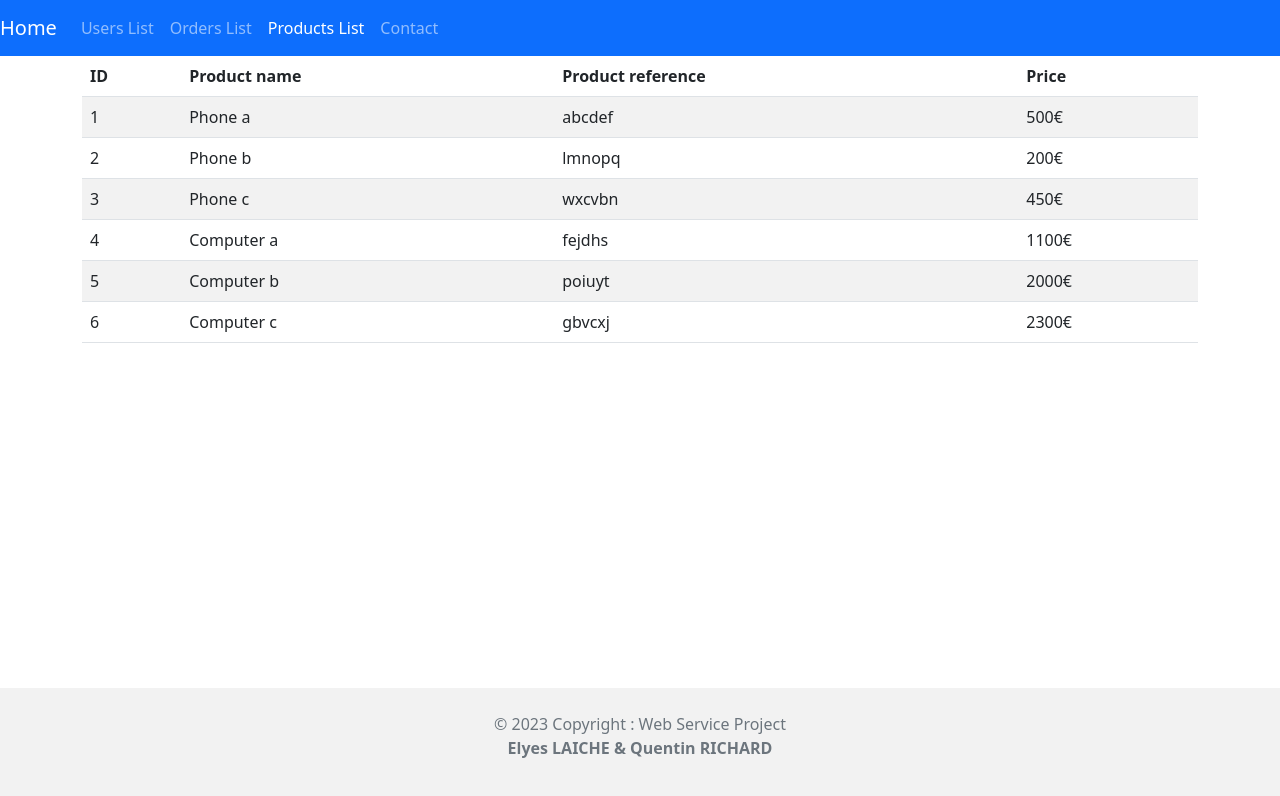
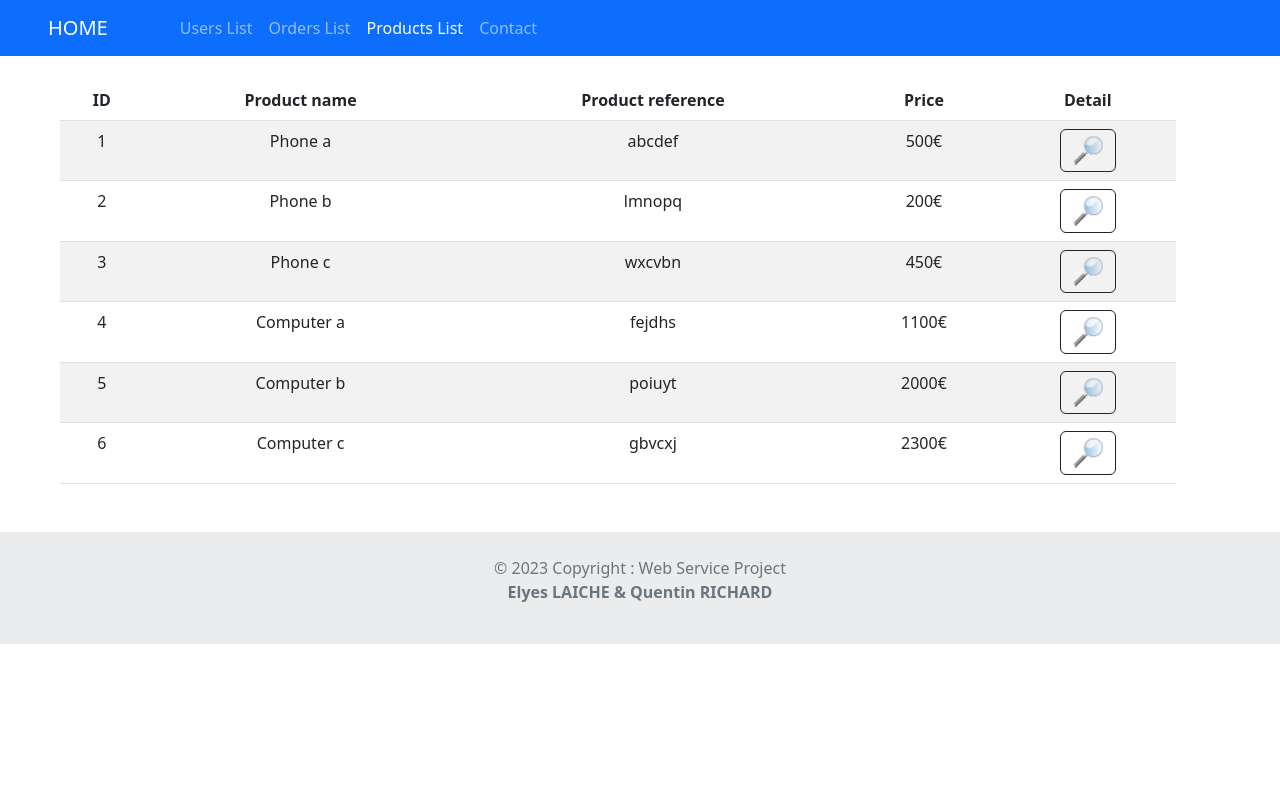
Before and after one commit to elyeslaiche/projectWebServicesLaiche, an Angular app: page /ProductList in a window 1280 px wide. Shown: the top 796 px of the page. Built offline with nearby package versions, Linux system fonts and the light colour scheme.

Commit message:
Mise en forme

```diff
--- a/src/app/app.component.html
+++ b/src/app/app.component.html
@@ -1,5 +1,5 @@
 <nav class="navbar navbar-dark bg-primary navbar-expand-lg">
-  <a class="navbar-brand" routerLink="/">Home</a>
+  <a class="navbar-brand px-5" routerLink="/">HOME</a>
   <ul class="navbar-nav">
     <li class="nav-item"><a class="nav-link" routerLink="/UserList" routerLinkActive="active">Users List</a></li>
     <li class="nav-item"><a class="nav-link" routerLink="/OrderList" routerLinkActive="active">Orders List</a></li>
@@ -10,13 +10,9 @@
 
 <router-outlet></router-outlet>
 
-<!-- Footer -->
 <footer class="text-center text-lg-start bg-light text-muted">
-  <!-- Copyright -->
-  <div class="text-center p-4 fixed-bottom" style="background-color: rgba(0, 0, 0, 0.05);">
+  <div class="text-center p-4" style="background-color: rgba(0, 0, 0, 0.05);">
     © 2023 Copyright : Web Service Project
     <p class="text-reset fw-bold">Elyes LAICHE & Quentin RICHARD</p>
   </div>
-  <!-- Copyright -->
 </footer>
-<!-- Footer -->
--- a/src/app/contact-form/contact-form.component.html
+++ b/src/app/contact-form/contact-form.component.html
@@ -1,6 +1,26 @@
-Name: <input type="text" [(ngModel)]="Name">
-<br />
-Email: <input type="text" [(ngModel)]="Email">
-
-Text: <textarea [(ngModel)]="Text"></textarea>
-<button (click)="validate()">Save</button>
+<form class="m-5">
+  <div class="form-row">
+    <div class="col-md-4 mb-3">
+      <label>First Name</label>
+      <input type="text" class="form-control" placeholder="First Name" [(ngModel)]="First_Name">
+    </div>
+    <div class="col-md-4 mb-3">
+      <label>Last Name</label>
+      <input type="text" class="form-control" placeholder="Last Name" [(ngModel)]="Last_Name">
+    </div>
+    <div class="col-md-4 mb-3">
+      <label>Email</label>
+      <div class="input-group">
+        <div class="input-group-prepend">
+          <span class="input-group-text">@</span>
+        </div>
+        <input type="text" class="form-control" placeholder="example@webservice.com" [(ngModel)]="Email">
+      </div>
+    </div>
+    <div class="col-md-6 mb-3">
+      <label>Message</label>
+      <textarea class="form-control" placeholder="Write your message here" [(ngModel)]="Text"></textarea>
+    </div>
+  </div>
+  <button class="btn btn-primary" type="submit" (click)="validate()">Send Message</button>
+</form>
--- a/src/app/contact-form/contact-form.component.ts
+++ b/src/app/contact-form/contact-form.component.ts
@@ -9,7 +9,8 @@ import { FormControl } from '@angular/forms';
 
 export class ContactFormComponent {
 
-  Name: string = '';
+  First_Name: string = '';
+  Last_Name: string = '';
   Email: string = '';
   Text: string = '';
 
--- a/src/app/orders/orders.component.html
+++ b/src/app/orders/orders.component.html
@@ -1,22 +1,23 @@
-<div class="container">
-
+<div class="container mt-4 m-5">
   <table class="table table-striped">
     <thead>
-          <tr>
+      <tr class="text-center">
         <th>Order ID</th>
         <th>Username</th>
         <th>Product name</th>
         <th>Quantity</th>
         <th>Date of order</th>
+        <th>Detail</th>
       </tr>
     </thead>
     <tbody>
-        <tr *ngFor="let order of orderList">
+      <tr *ngFor="let order of orderList" class="text-center">
         <td>{{ order.orderNumber }}</td>
         <td>{{ order.username }}</td>
         <td>{{ order.productName }}</td>
         <td>{{ order.quantity }}</td>
         <td>{{ order.datetime }}</td>
+        <td><a type="button" class="btn btn-default" routerLink="" routerLinkActive="active"><img src="./assets/loupe.png" width="30"></a></td>
       </tr>
     </tbody>
   </table>
--- a/src/app/product/product.component.html
+++ b/src/app/product/product.component.html
@@ -1,20 +1,21 @@
-<div class="container">
-
+<div class="container mt-4 m-5">
   <table class="table table-striped">
     <thead>
-          <tr>
+      <tr class="text-center">
         <th>ID</th>
         <th>Product name</th>
         <th>Product reference</th>
         <th>Price</th>
+        <th>Detail</th>
       </tr>
     </thead>
     <tbody>
-        <tr *ngFor="let product of productList">
+      <tr *ngFor="let product of productList" class="text-center">
         <td>{{ product.objectID }}</td>
         <td>{{ product.name }}</td>
         <td>{{ product.product_reference }}</td>
         <td>{{ product.price }}</td>
+        <td><a type="button" class="btn btn-default" routerLink="" routerLinkActive="active"><img src="./assets/loupe.png" width="30"></a></td>
       </tr>
     </tbody>
   </table>
--- a/src/app/user/user.component.html
+++ b/src/app/user/user.component.html
@@ -1,22 +1,23 @@
-<div class="container">
-
+<div class="container mt-4 m-5">
   <table class="table table-striped">
     <thead>
-          <tr>
+      <tr class="text-center">
         <th>First name</th>
         <th>Last name</th>
         <th>Email</th>
         <th>Username</th>
         <th>Phone number</th>
+        <th>Detail</th>
       </tr>
     </thead>
     <tbody>
-        <tr *ngFor="let user of UserList">
+      <tr *ngFor="let user of UserList" class="text-center">
         <td>{{ user.first_name }}</td>
         <td>{{ user.last_name }}</td>
         <td>{{ user.email }}</td>
         <td>{{ user.username }}</td>
         <td>{{ user.phone_number }}</td>
+        <td><a type="button" class="btn btn-default" routerLink="" routerLinkActive="active"><img src="./assets/loupe.png" width="30"></a></td>
       </tr>
     </tbody>
   </table>
```
Also changed, not shown: src/assets/loupe.png (added). Lines whose indentation alone changed are shown as unchanged.
